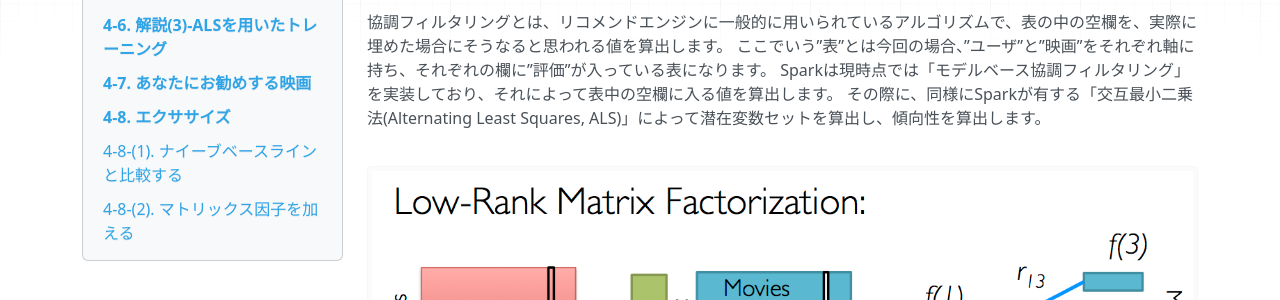
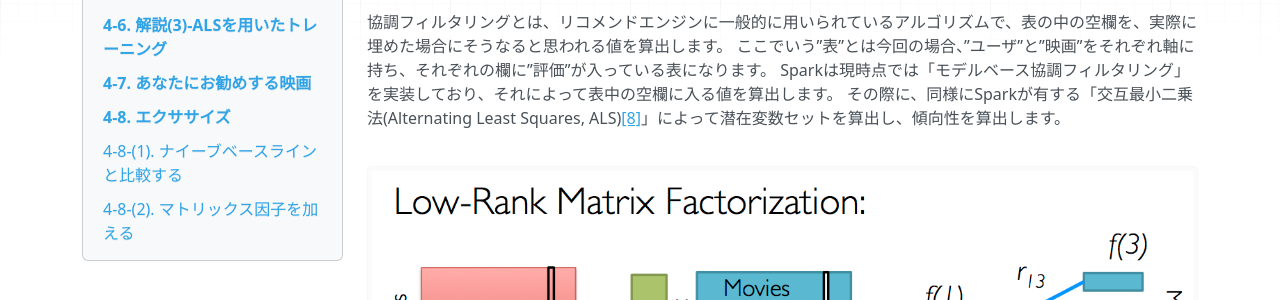
Before and after one commit to m-kiuchi/AMPcamp-ja, an MkDocs documentation site: the page built from docs/mllib.md, in a window 1280 px wide and 900 px high, scrolled down 778 px. Shown: the part 249-549 px from the top of the window. Built offline with MkDocs 1.6.1, drawn with Linux system fonts in a browser that asks for light colours; nearby versions of some CDN libraries; old or Windows-style settings are respelled for this version of MkDocs; some of the changed text lies outside the part shown.

Commit message:
Update mllib.md

```diff
--- a/docs/mllib.md
+++ b/docs/mllib.md
@@ -41,7 +41,7 @@
 協調フィルタリングとは、リコメンドエンジンに一般的に用いられているアルゴリズムで、表の中の空欄を、実際に埋めた場合にそうなると思われる値を算出します。
 ここでいう”表”とは今回の場合、”ユーザ”と”映画”をそれぞれ軸に持ち、それぞれの欄に”評価”が入っている表になります。
 Sparkは現時点では「モデルベース協調フィルタリング」を実装しており、それによって表中の空欄に入る値を算出します。
-その際に、同様にSparkが有する「交互最小二乗法(Alternating Least Squares, ALS)」によって潜在変数セットを算出し、傾向性を算出します。
+その際に、同様にSparkが有する「交互最小二乗法(Alternating Least Squares, ALS)[[8]](#[8])」によって潜在変数セットを算出し、傾向性を算出します。
 
 ![](./images/image20.png)
 
@@ -557,3 +557,7 @@
 このチュートリアルはトレーニングセットにあなたの評価を付け加えます。お勧めを出すより良い方法はまずMatrix Factorizationモデルをトレーニングして、モデルにあなたの評価を備えます。もしこの方法に興味が湧きましたらMatrixFactorizationModelの実行方法をみて新しいユーザのためにモデルに更新する方法を確認してください。
 
 もしあなたへのお勧めやソースコードが先に見たいならば、答えはmachine-learning/scala/solutionに載っています。
+
+--------------------------
+<a id="[8]"></a>
+[8] ALS: 交互最小二乗法 [参照1](https://en.wikiversity.org/wiki/Least-Squares_Method#Lesson_1:_Introduction_to_Least-Squares_Method) [参照2](https://ja.wikipedia.org/wiki/%E6%9C%80%E5%B0%8F%E4%BA%8C%E4%B9%97%E6%B3%95)
```
